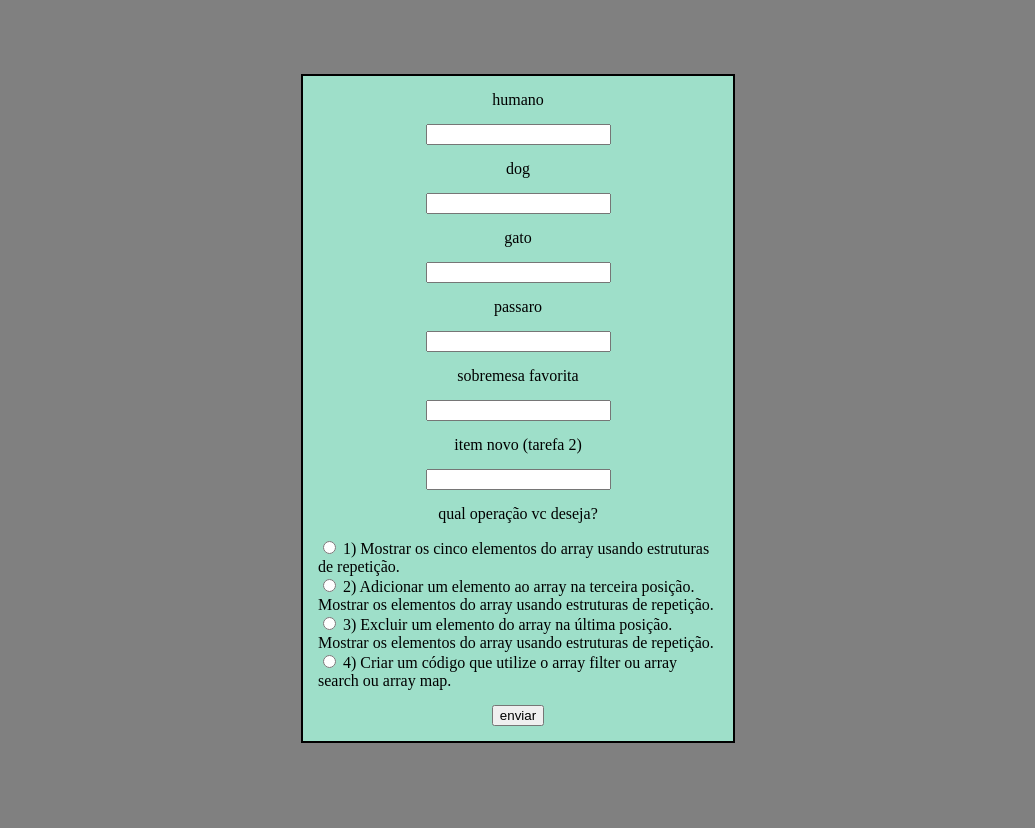
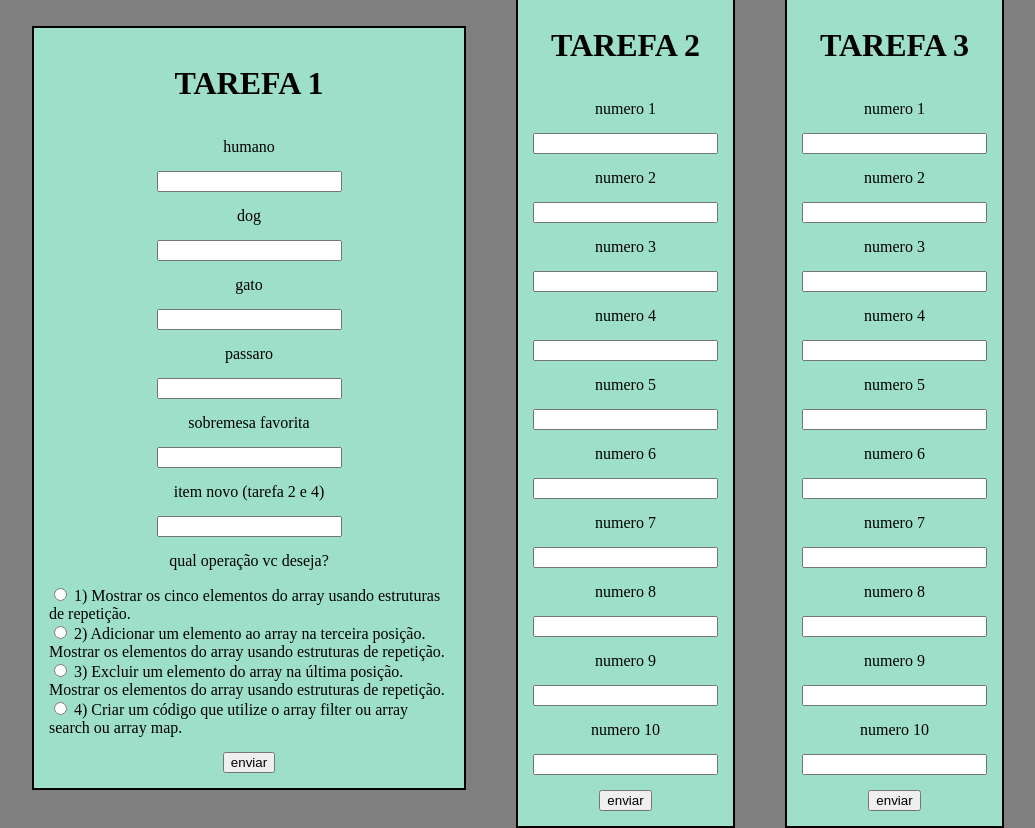
Before and after one commit to bryan7777777/backEnd, a PHP site: page / in a window 1280 px wide. Shown: the whole page, without its empty margins (130-1165 px from the left). Before the commit the page ends 743 px from the top, so only its background shows below. Run offline with PHP 8.4, Linux system fonts and the light colour scheme.

Commit message:
atividade concluida

```diff
--- a/pasta1/atividade2Arrey/index.html
+++ b/pasta1/atividade2Arrey/index.html
@@ -10,6 +10,7 @@
 
 <body>
     <form action="pages/tarefa1.php" method="get">
+        <h1>TAREFA 1</h1>
 
         <label for="">humano</label>
         <input type="text" name="humano">
@@ -26,8 +27,8 @@
         <label for="">sobremesa favorita</label>
         <input type="text" name="sobremesa">
 
-        <label for="">item novo (tarefa 2)</label>
-        <input type="text" name="sobremesa">
+        <label for="">item novo (tarefa 2 e 4)</label>
+        <input type="text" name="extra">
 
         <label for="">qual operação vc deseja?</label>
 
@@ -54,6 +55,58 @@
         </div>
         <input type="submit" value="enviar">
     </form>
+    <form action="pages/tarefa2.php" method="get">
+        <h1>TAREFA 2</h1>
+
+        <label for="">numero 1</label>
+        <input type="number" name="n1">
+        <label for="">numero 2</label>
+        <input type="number" name="n2">
+        <label for="">numero 3</label>
+        <input type="number" name="n3">
+        <label for="">numero 4</label>
+        <input type="number" name="n4">
+        <label for="">numero 5</label>
+        <input type="number" name="n5">
+        <label for="">numero 6</label>
+        <input type="number" name="n6">
+        <label for="">numero 7</label>
+        <input type="number" name="n7">
+        <label for="">numero 8</label>
+        <input type="number" name="n8">
+        <label for="">numero 9</label>
+        <input type="number" name="n9">
+        <label for="">numero 10</label>
+        <input type="number" name="n10">
+
+        <input type="submit" value="enviar">
+    </form>
+    <form action="pages/tarefa3.php" method="get">
+        <h1>TAREFA 3</h1>
+
+        <label for="">numero 1</label>
+        <input type="number" name="n1">
+        <label for="">numero 2</label>
+        <input type="number" name="n2">
+        <label for="">numero 3</label>
+        <input type="number" name="n3">
+        <label for="">numero 4</label>
+        <input type="number" name="n4">
+        <label for="">numero 5</label>
+        <input type="number" name="n5">
+        <label for="">numero 6</label>
+        <input type="number" name="n6">
+        <label for="">numero 7</label>
+        <input type="number" name="n7">
+        <label for="">numero 8</label>
+        <input type="number" name="n8">
+        <label for="">numero 9</label>
+        <input type="number" name="n9">
+        <label for="">numero 10</label>
+        <input type="number" name="n10">
+
+        <input type="submit" value="enviar">
+    </form>
 </body>
 
 </html>
--- a/pasta1/atividade2Arrey/style/main.css
+++ b/pasta1/atividade2Arrey/style/main.css
@@ -2,10 +2,10 @@ body{
     width: 100vw;
     height: 100vh;
     display: flex;
-    flex-direction: column;
     align-items: center;
     justify-content: center;
     background-color: gray;
+    gap: 50px;
 }
 
 form, #result{
```
Also changed, not shown: pasta1/atividade2Arrey/pages/tarefa1.php (+17 -4 lines), pasta1/atividade2Arrey/pages/tarefa2.php (+34 -0 lines), pasta1/atividade2Arrey/pages/tarefa3.php (+45 -0 lines).
